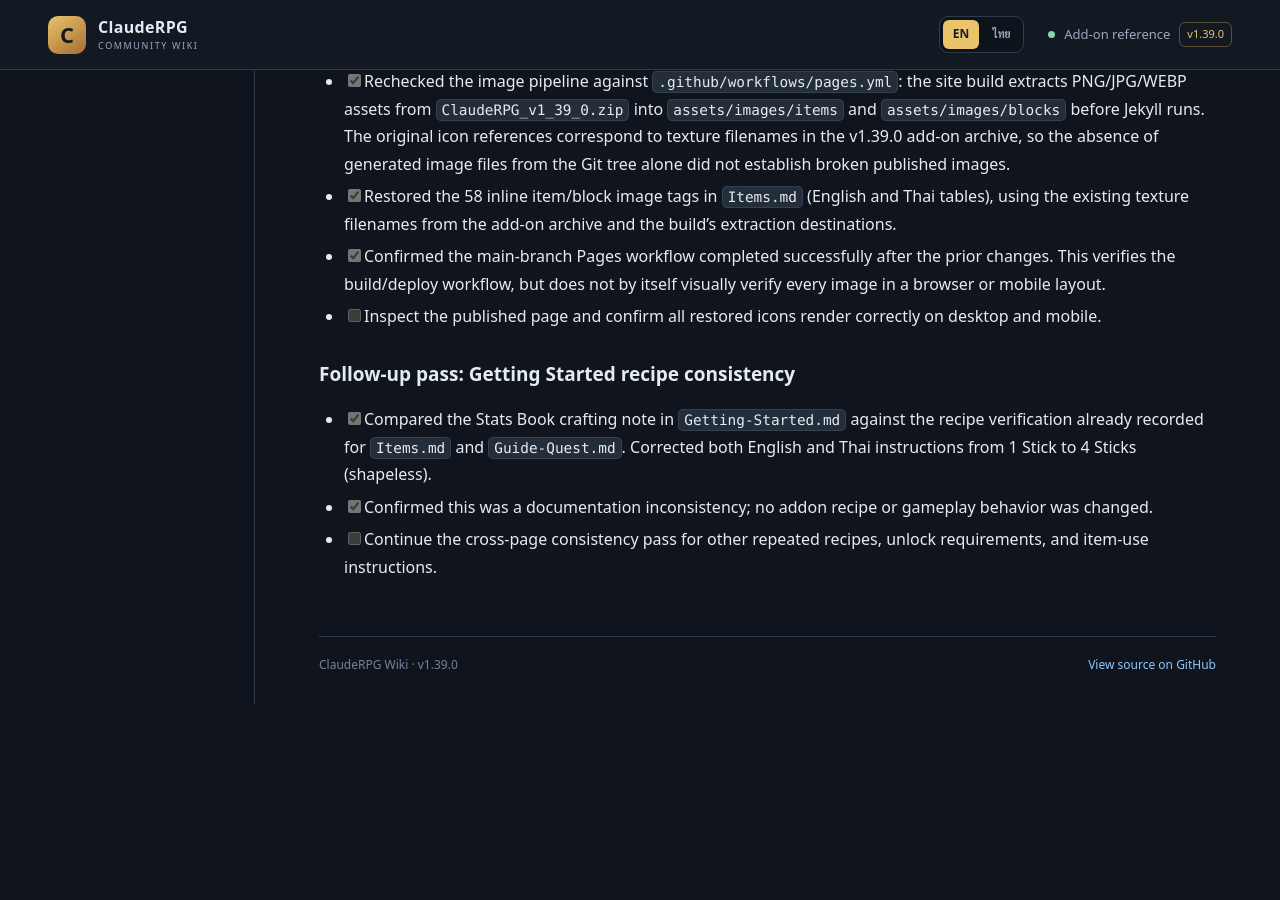
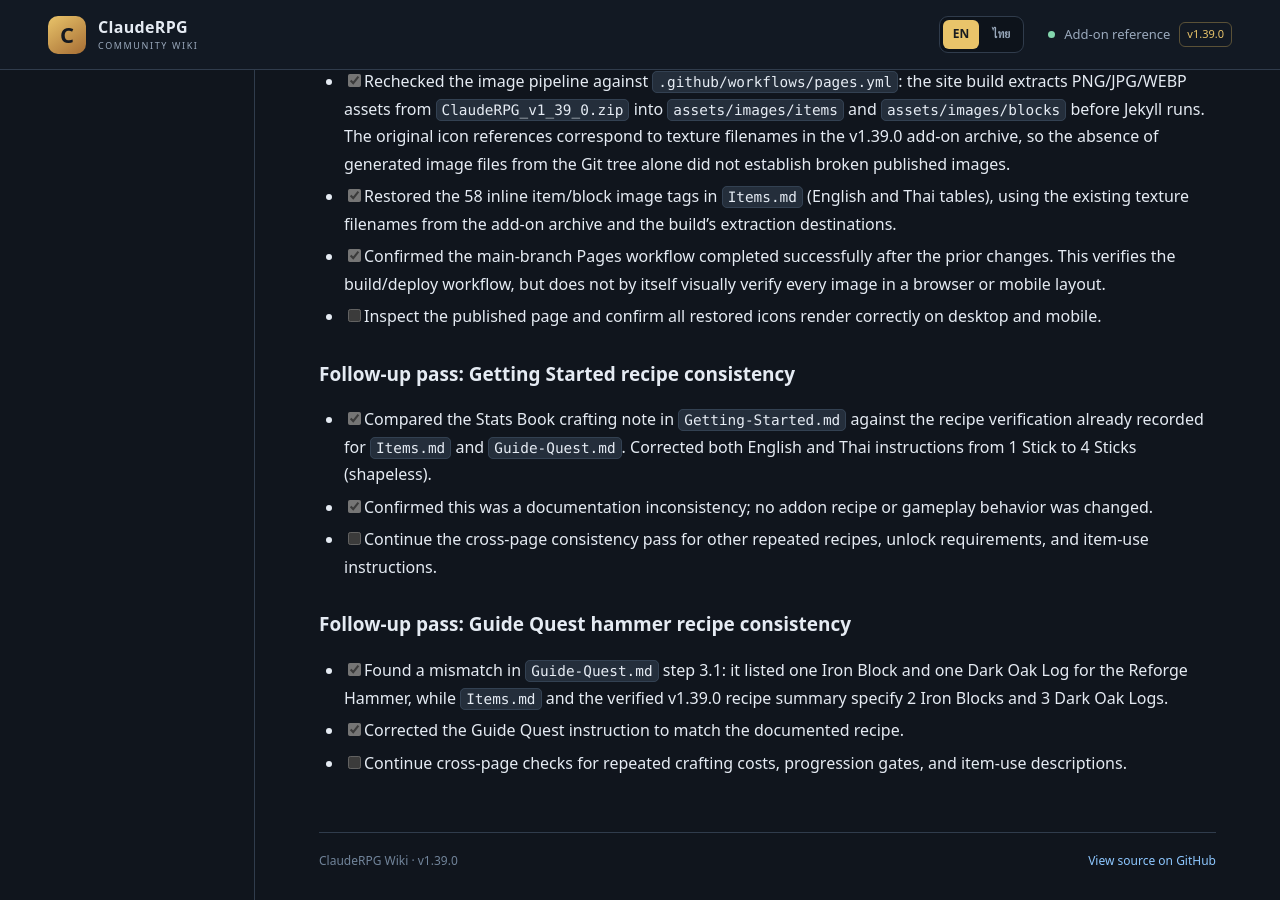
Before and after one commit to miniTorch25/ClaudeRPG-Wiki-V2, a Jekyll site: the page built from CONTENT-GAP-AUDIT.md, in a window 1280 px wide and 900 px high, scrolled down 10989 px. Built offline with Jekyll 4.4.1, drawn with Linux system fonts in a browser that asks for light colours; our own code applies the rules of GitHub Pages for plain Markdown files; before the commit the page ends 11693 px from its top, so only the background shows below that.

Commit message:
Docs: record Guide Quest hammer recipe consistency fix

```diff
--- a/CONTENT-GAP-AUDIT.md
+++ b/CONTENT-GAP-AUDIT.md
@@ -246,3 +246,10 @@ Use these labels in editorial notes while drafting:
 - [x] Compared the Stats Book crafting note in `Getting-Started.md` against the recipe verification already recorded for `Items.md` and `Guide-Quest.md`. Corrected both English and Thai instructions from 1 Stick to 4 Sticks (shapeless).
 - [x] Confirmed this was a documentation inconsistency; no addon recipe or gameplay behavior was changed.
 - [ ] Continue the cross-page consistency pass for other repeated recipes, unlock requirements, and item-use instructions.
+
+
+### Follow-up pass: Guide Quest hammer recipe consistency
+
+- [x] Found a mismatch in `Guide-Quest.md` step 3.1: it listed one Iron Block and one Dark Oak Log for the Reforge Hammer, while `Items.md` and the verified v1.39.0 recipe summary specify 2 Iron Blocks and 3 Dark Oak Logs.
+- [x] Corrected the Guide Quest instruction to match the documented recipe.
+- [ ] Continue cross-page checks for repeated crafting costs, progression gates, and item-use descriptions.
```
